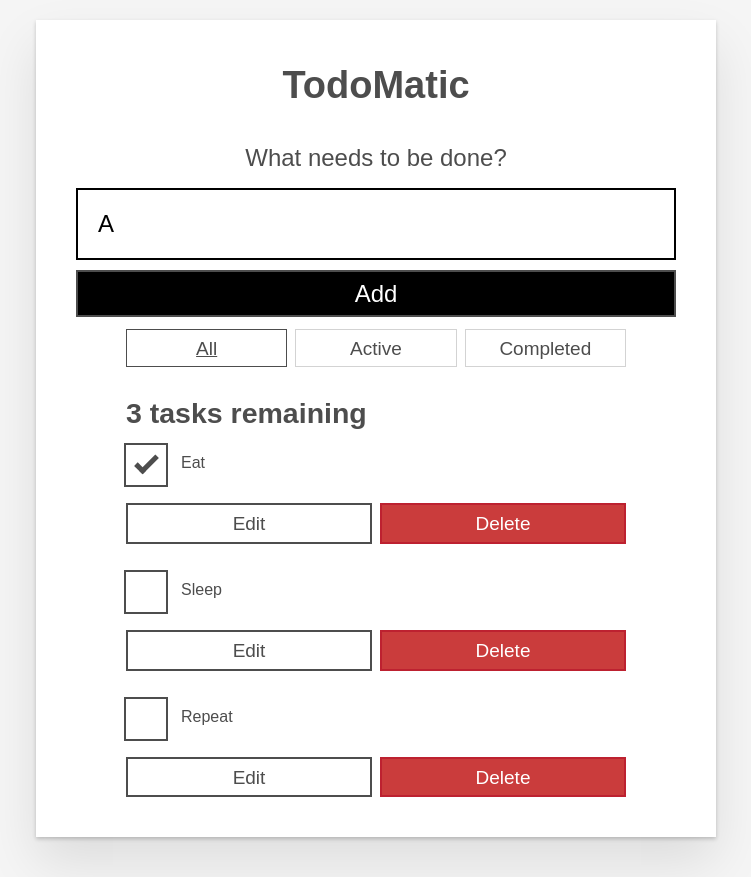
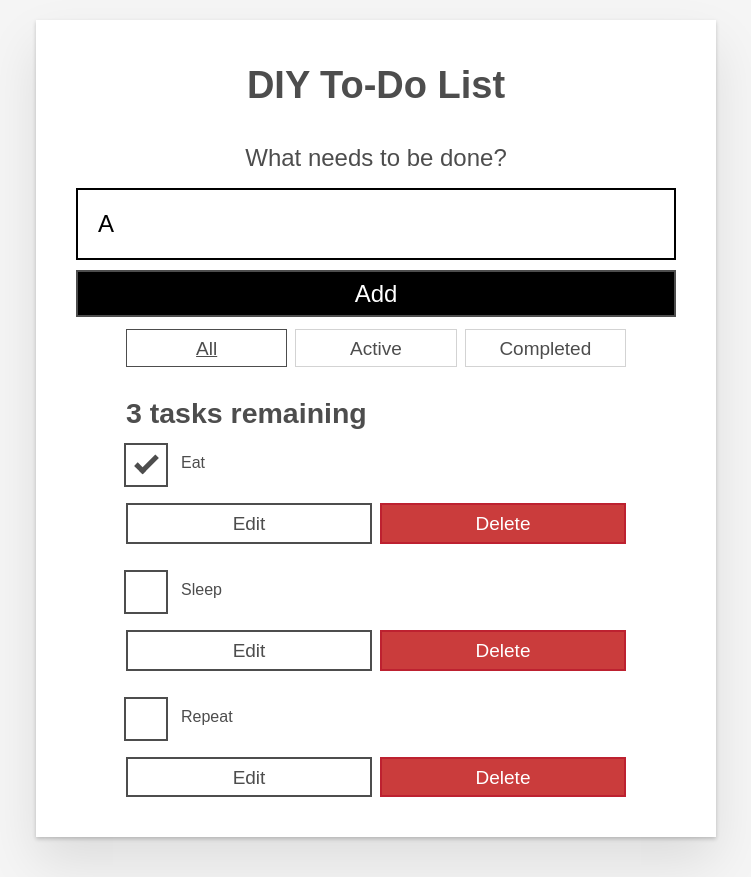
Before and after one commit to lyxian/react-learn, a React app: page / in a window 1280 px wide. Shown: the whole page, without its empty margins (264-1015 px from the left). Built offline with nearby package versions, Linux system fonts and the light colour scheme.

Commit message:
to-do-list - upd titles

```diff
--- a/public/index.html
+++ b/public/index.html
@@ -1,6 +1,6 @@
 <html>
   <head>
-    <title>Sample App</title>
+    <title>To Do List</title>
   </head>
   <body>
     <div id="root"></div>
--- a/src/components/App.jsx
+++ b/src/components/App.jsx
@@ -105,7 +105,7 @@ class App extends Component {
       (this.state.filter === "Completed" ? "completed" : "remaining");
     return (
       <div className="todoapp stack-large">
-        <h1>TodoMatic</h1>
+        <h1>DIY To-Do List</h1>
         <Form addTask={this.addTask.bind(this)} />
         <div className="filters btn-group stack-exception">{filterList}</div>
         <h2 id="list-heading">{headingText}</h2>
```
